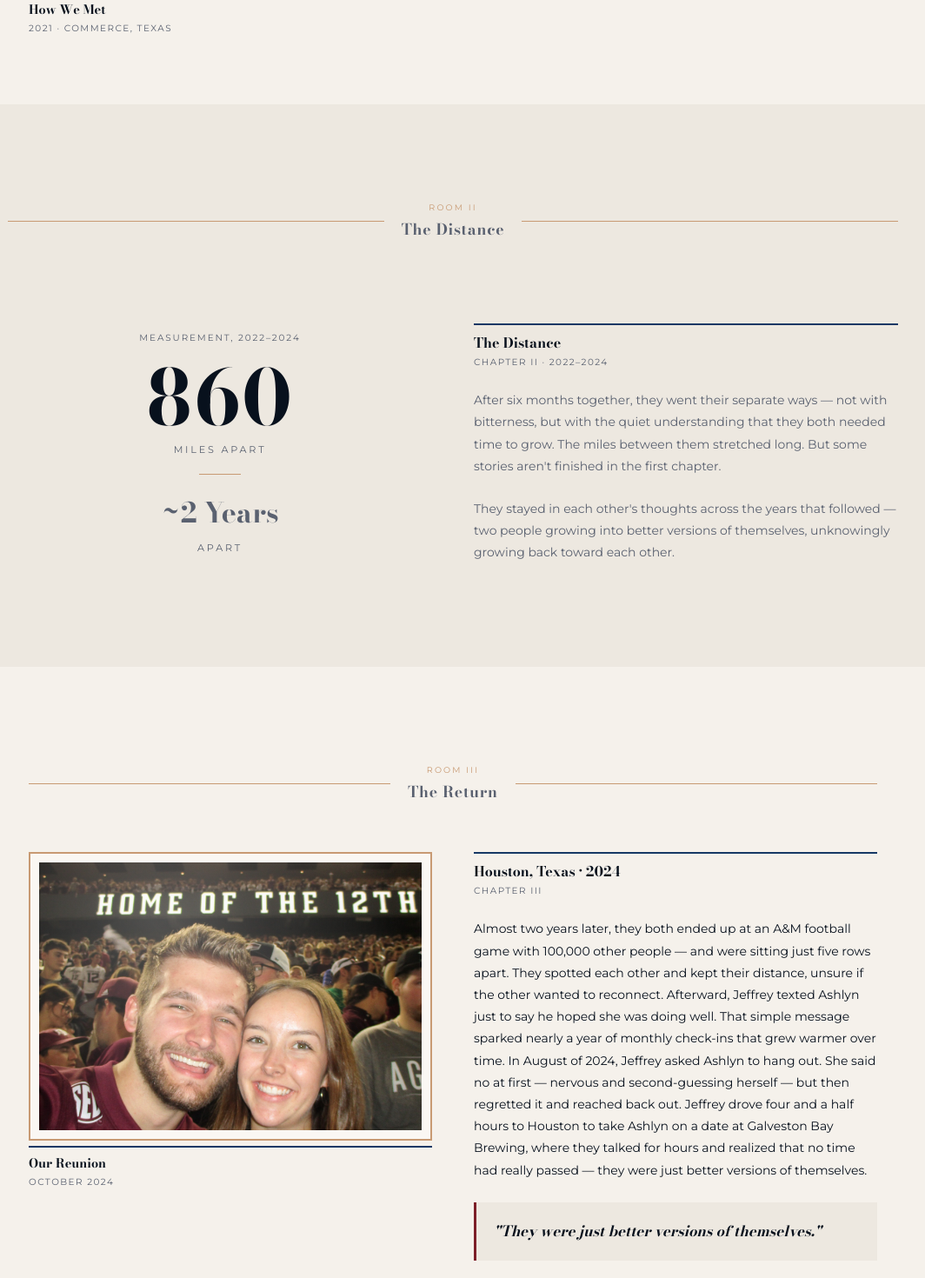
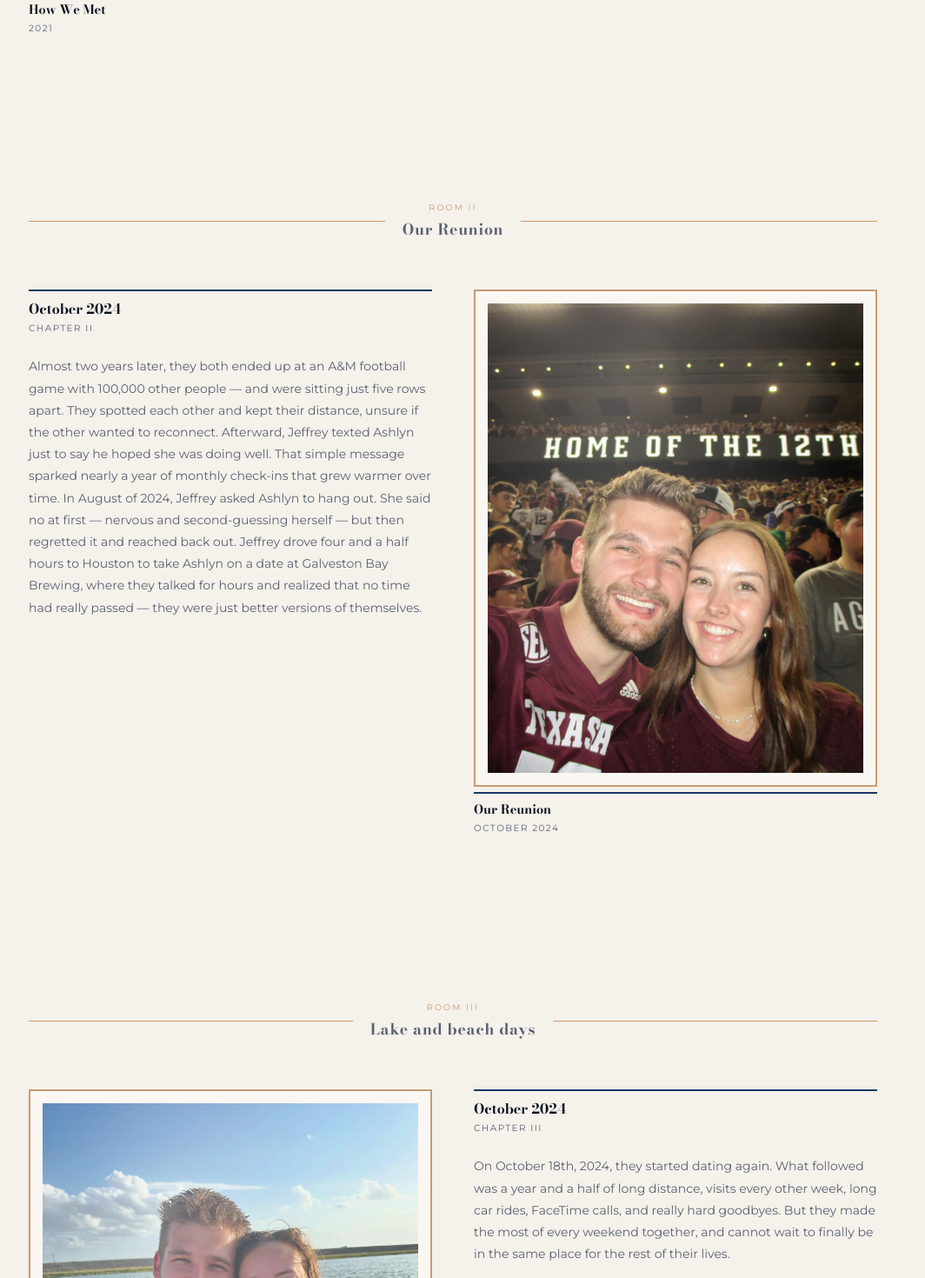
Before and after one commit to cheetahjp/the-paine-wedding, a Next.js app: page /v3/story in a window 1280 px wide. Shown: the part 1160-2630 px from the top of the page at 87% size, without its empty margins (119-1183 px from the left). Built offline with nearby package versions, Linux system fonts and the light colour scheme; no server answers.

Commit message:
Fix missing story elements in V3

```diff
--- a/src/app/v3/story/page.tsx
+++ b/src/app/v3/story/page.tsx
@@ -31,262 +31,87 @@ export default async function V3StoryPage() {
           How We Got Here
         </h1>
         <p className="mt-4" style={{ fontFamily: "var(--font-inter)", fontSize: "0.8rem", letterSpacing: "0.1em", color: "var(--v-text-muted)" }}>
-          Four rooms · Commerce to Celeste
+          {wedding.story.length} chapters · Commerce to Celeste
         </p>
       </div>
 
-      {/* ── ROOM I: THE BEGINNING ── */}
-      <section className="py-20 px-6 max-w-5xl mx-auto">
-        <V3RoomDivider roomNumber="Room I" title="The Beginning" />
+      {/* Chapters (Dynamic Mapping) */}
+      <div className="max-w-5xl mx-auto">
+        {wedding.story.map((story, i) => {
+          const isEven = i % 2 === 0;
+          const chapterNumeral = ["I", "II", "III", "IV", "V", "VI", "VII", "VIII", "IX"][i] || (i + 1).toString();
+
+          return (
+            <section
+              key={i}
+              className="py-20 px-6"
+              style={{
+                backgroundColor: i === wedding.story.length - 1 ? "var(--v-navy)" : "transparent",
+                color: i === wedding.story.length - 1 ? "var(--v-cream)" : "var(--v-text)",
+              }}
+            >
+              <V3RoomDivider roomNumber={`Room ${chapterNumeral}`} title={story.title} />
 
               <div className="grid md:grid-cols-2 gap-12 items-start mt-6">
-          {/* Framed portrait */}
+                {/* ── Framed Portrait ── */}
+                <div className={!isEven ? "md:order-2" : ""}>
                   <V3Frame
-            caption={meetStory.title}
-            captionSub={`${meetStory.year} · Commerce, Texas`}
+                    caption={story.title}
+                    captionSub={`${story.year}`}
                     withLight
-            matPadding={14}
+                    matPadding={i === wedding.story.length - 1 ? 12 : 14}
                     className="w-full"
                   >
                     <div className="relative w-full" style={{ paddingBottom: "125%" }}>
                       <Image
-                src={meetStory.image}
-                alt={meetStory.title}
-                fill
-                className="object-cover"
-              />
-            </div>
-          </V3Frame>
-
-          {/* Story plaques */}
-          <div className="space-y-8">
-            <V3Plaque
-              title="Commerce, Texas · 2021"
-              medium="Chapter I"
-            />
-            <p style={{ fontFamily: "var(--font-inter)", fontSize: "0.875rem", color: "var(--v-text)", lineHeight: 1.8 }}>
-              {meetStory.description}
-            </p>
-
-            {/* Pull quote */}
-            <div
-              className="p-5"
-              style={{
-                borderLeft: "3px solid var(--v-tan)",
-                backgroundColor: "var(--v-surface)",
-              }}
-            >
-              <p
-                style={{
-                  fontFamily: "var(--font-playfair)",
-                  fontSize: "1.05rem",
-                  fontStyle: "italic",
-                  color: "var(--v-text)",
-                  lineHeight: 1.6,
-                }}
-              >
-                "She had been hoping for a chance to talk to him."
-              </p>
-            </div>
-          </div>
-        </div>
-      </section>
-
-      {/* ── ROOM II: THE DISTANCE ── */}
-      <section className="py-20 px-6" style={{ backgroundColor: "var(--v-surface)" }}>
-        <div className="max-w-5xl mx-auto">
-          <V3RoomDivider roomNumber="Room II" title="The Distance" />
-
-          <div className="grid md:grid-cols-2 gap-12 items-center mt-6">
-            {/* Stat artwork */}
-            <div className="text-center py-12">
-              <p className="v3-label mb-4">Measurement, 2022–2024</p>
-              <h2
-                style={{
-                  fontFamily: "var(--font-playfair)",
-                  fontSize: "clamp(3rem, 7vw, 5.5rem)",
-                  color: "var(--v-text)",
-                  lineHeight: 1,
-                  letterSpacing: "0.02em",
-                }}
-              >
-                860
-              </h2>
-              <p
-                style={{
-                  fontFamily: "var(--font-inter)",
-                  fontSize: "0.7rem",
-                  letterSpacing: "0.25em",
-                  textTransform: "uppercase",
-                  color: "var(--v-text-muted)",
-                  marginTop: "8px",
-                }}
-              >
-                Miles Apart
-              </p>
-              <div className="w-12 h-px mx-auto my-5" style={{ backgroundColor: "var(--v-tan)" }} />
-              <p
-                style={{
-                  fontFamily: "var(--font-playfair)",
-                  fontSize: "2rem",
-                  color: "var(--v-text-muted)",
-                }}
-              >
-                ~2 Years
-              </p>
-              <p
-                style={{
-                  fontFamily: "var(--font-inter)",
-                  fontSize: "0.7rem",
-                  letterSpacing: "0.25em",
-                  textTransform: "uppercase",
-                  color: "var(--v-text-muted)",
-                  marginTop: "8px",
-                }}
-              >
-                Apart
-              </p>
-            </div>
-
-            {/* Plaque text */}
-            <div className="space-y-6">
-              <V3Plaque
-                title="The Distance"
-                medium="Chapter II · 2022–2024"
-              />
-              <p style={{ fontFamily: "var(--font-inter)", fontSize: "0.875rem", color: "var(--v-text-muted)", lineHeight: 1.8 }}>
-                After six months together, they went their separate ways — not with bitterness, but with the quiet understanding that they both needed time to grow. The miles between them stretched long. But some stories aren't finished in the first chapter.
-              </p>
-              <p style={{ fontFamily: "var(--font-inter)", fontSize: "0.875rem", color: "var(--v-text-muted)", lineHeight: 1.8 }}>
-                They stayed in each other's thoughts across the years that followed — two people growing into better versions of themselves, unknowingly growing back toward each other.
-              </p>
-            </div>
-          </div>
-        </div>
-      </section>
-
-      {/* ── ROOM III: THE RETURN ── */}
-      <section className="py-20 px-6 max-w-5xl mx-auto">
-        <V3RoomDivider roomNumber="Room III" title="The Return" />
-
-        <div className="grid md:grid-cols-2 gap-12 items-start mt-6">
-          {/* Story text */}
-          <div className="space-y-6 md:order-2">
-            <V3Plaque
-              title="Houston, Texas · 2024"
-              medium="Chapter III"
-            />
-            <p style={{ fontFamily: "var(--font-inter)", fontSize: "0.875rem", color: "var(--v-text)", lineHeight: 1.8 }}>
-              {reunionStory.description}
-            </p>
-
-            {/* Pull quote */}
-            <div
-              className="p-5"
-              style={{
-                borderLeft: "3px solid var(--v-burgundy)",
-                backgroundColor: "var(--v-surface)",
-              }}
-            >
-              <p
-                style={{
-                  fontFamily: "var(--font-playfair)",
-                  fontSize: "1.05rem",
-                  fontStyle: "italic",
-                  color: "var(--v-text)",
-                  lineHeight: 1.6,
-                }}
-              >
-                "They were just better versions of themselves."
-              </p>
-            </div>
-          </div>
-
-          {/* Three small frames */}
-          <div className="grid grid-cols-1 gap-4 md:order-1">
-            <V3Frame
-              caption={reunionStory.title}
-              captionSub={reunionStory.year}
-              withLight
-              matPadding={10}
-              className="w-full"
-            >
-              <div className="relative w-full" style={{ paddingBottom: "70%" }}>
-                <Image
-                  src={reunionStory.image}
-                  alt={reunionStory.title}
+                        src={story.image}
+                        alt={story.title}
                         fill
                         className="object-cover"
                       />
                     </div>
                   </V3Frame>
                 </div>
-        </div>
-      </section>
 
-      {/* ── ROOM IV: THE PROPOSAL ── */}
-      <section className="py-20 px-6" style={{ backgroundColor: "var(--v-navy)" }}>
-        <div className="max-w-5xl mx-auto">
-          {/* Room divider on dark bg */}
-          <div className="flex items-center gap-5 py-8">
-            <div className="flex-1 h-px" style={{ backgroundColor: "var(--v-burgundy)" }} />
-            <div className="text-center shrink-0">
-              <p style={{ fontFamily: "var(--font-inter)", fontSize: "0.6rem", letterSpacing: "0.22em", textTransform: "uppercase", color: "var(--v-burgundy)", marginBottom: "4px" }}>
-                Room IV
+                {/* ── Plaque Text ── */}
+                <div className={`space-y-6 ${!isEven ? "md:order-1" : ""}`}>
+                  <div
+                    style={
+                      i === wedding.story.length - 1
+                        ? { borderTop: "2px solid var(--v-burgundy)", paddingTop: "10px" }
+                        : {}
+                    }
+                  >
+                    {i === wedding.story.length - 1 ? (
+                      <>
+                        <h3 style={{ fontFamily: "var(--font-playfair)", fontSize: "1.8rem", color: "var(--v-cream)", marginBottom: "6px" }}>
+                          {story.title}
+                        </h3>
+                        <p style={{ fontFamily: "var(--font-inter)", fontSize: "0.65rem", letterSpacing: "0.18em", textTransform: "uppercase", color: "var(--v-burgundy)" }}>
+                          Chapter {chapterNumeral} · {story.year}
                         </p>
-              <p style={{ fontFamily: "var(--font-playfair)", fontSize: "1.1rem", color: "var(--v-cream)" }}>
-                The Proposal
-              </p>
-            </div>
-            <div className="flex-1 h-px" style={{ backgroundColor: "var(--v-burgundy)" }} />
+                      </>
+                    ) : (
+                      <V3Plaque
+                        title={story.year}
+                        medium={`Chapter ${chapterNumeral}`}
+                      />
+                    )}
                   </div>
 
-          <div className="grid md:grid-cols-2 gap-12 items-start mt-6">
-            {/* Ornate frame — largest */}
-            <div>
-              {/* Double-border effect for "most ornate" */}
-              <div style={{ border: "4px solid var(--v-burgundy)", padding: "6px" }}>
-                <V3Frame
-                  caption="The Proposal"
-                  captionSub="February 21, 2026 · Celeste, Texas"
-                  withLight
-                  matPadding={12}
-                  className="w-full"
-                >
-                  <div className="relative w-full" style={{ paddingBottom: "130%" }}>
-                    <Image
-                      src={proposalStory.image}
-                      alt="The Proposal"
-                      fill
-                      className="object-cover"
-                    />
-                  </div>
-                </V3Frame>
-              </div>
-            </div>
+                  {story.description && (
+                    <p style={{
+                      fontFamily: "var(--font-inter)",
+                      fontSize: "0.875rem",
+                      color: i === wedding.story.length - 1 ? "#8a9ab5" : "var(--v-text-muted)",
+                      lineHeight: 1.8
+                    }}>
+                      {story.description}
+                    </p>
+                  )}
 
-            {/* Featured plaque — cream on dark */}
-            <div className="space-y-6">
-              <div style={{ borderTop: "2px solid var(--v-burgundy)", paddingTop: "10px" }}>
-                <h3 style={{ fontFamily: "var(--font-playfair)", fontSize: "1.8rem", color: "var(--v-cream)", marginBottom: "6px" }}>
-                  The Proposal
-                </h3>
-                <p style={{ fontFamily: "var(--font-inter)", fontSize: "0.65rem", letterSpacing: "0.18em", textTransform: "uppercase", color: "var(--v-burgundy)" }}>
-                  Chapter IV · February 2026
-                </p>
-              </div>
-
-              <p style={{ fontFamily: "var(--font-inter)", fontSize: "0.875rem", color: "#8a9ab5", lineHeight: 1.8 }}>
-                {proposalStory.description}
-              </p>
-
-              {/* "Yes yes yes" pull quote */}
-              <div style={{ borderLeft: "3px solid var(--v-burgundy)", paddingLeft: "16px" }}>
-                <p style={{ fontFamily: "var(--font-playfair)", fontSize: "1.4rem", fontStyle: "italic", color: "var(--v-cream)", lineHeight: 1.5 }}>
-                  "Yes, yes, yes, yes — I will!"
-                </p>
-              </div>
-
+                  {/* Add RSVP button on final step */}
+                  {i === wedding.story.length - 1 && (
                     <Link
                       href="/v3/rsvp"
                       className="inline-block mt-4 px-6 py-3 text-xs tracking-widest uppercase"
@@ -294,11 +119,13 @@ export default async function V3StoryPage() {
                     >
                       Reserve Your Place →
                     </Link>
-            </div>
+                  )}
                 </div>
               </div>
             </section>
-
+          );
+        })}
+      </div>
     </div>
   );
 }
```
Lines whose indentation alone changed are shown as unchanged.
